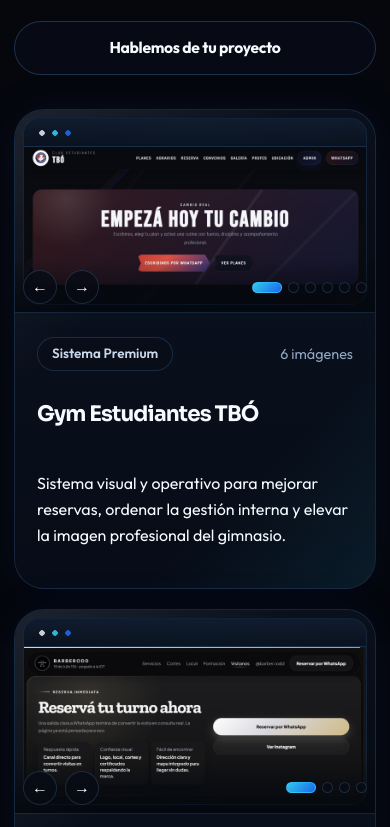
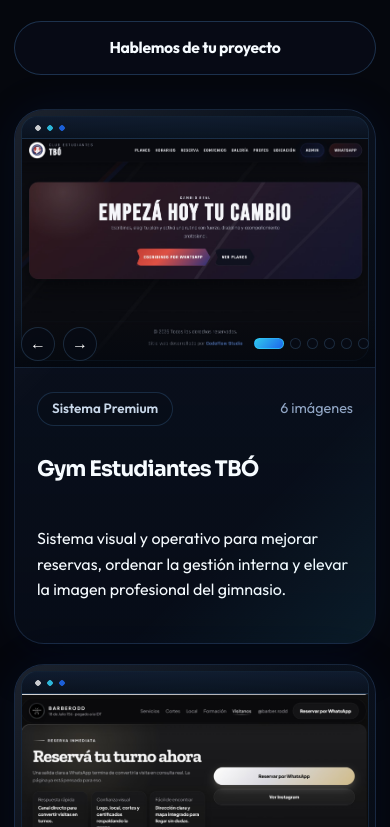
Before and after one commit to juansum742/codeflow-studio, a website: page index.html in a window 390 px wide. Shown: the part 6477-7304 px from the top of the page. Drawn offline with Linux system fonts and the light colour scheme.

Commit message:
Increase mobile portfolio preview fill

```diff
--- a/styles.css
+++ b/styles.css
@@ -1514,7 +1514,7 @@ code {
   }
 
   .project-slider {
-    aspect-ratio: 16 / 9;
+    aspect-ratio: 7 / 5;
     overflow: hidden;
   }
 
@@ -1532,12 +1532,12 @@ code {
 
   .project-slider.has-controls .project-slide::after {
     display: block;
-    height: 54px;
+    height: 46px;
     background: linear-gradient(180deg, transparent, rgba(4, 8, 15, 0.86));
   }
 
   .project-viewport {
-    inset: 8px;
+    inset: 6px;
     border-radius: 16px;
     border: 1px solid rgba(103, 176, 255, 0.14);
     background:
@@ -1552,12 +1552,12 @@ code {
     content: "";
     position: absolute;
     inset: 0 0 auto;
-    height: 28px;
+    height: 22px;
     border-bottom: 1px solid rgba(103, 176, 255, 0.12);
     background:
-      radial-gradient(circle at 18px 14px, rgba(255, 255, 255, 0.78) 0 2.5px, transparent 3px),
-      radial-gradient(circle at 31px 14px, rgba(52, 217, 255, 0.82) 0 2.5px, transparent 3px),
-      radial-gradient(circle at 44px 14px, rgba(31, 111, 255, 0.82) 0 2.5px, transparent 3px),
+      radial-gradient(circle at 16px 11px, rgba(255, 255, 255, 0.78) 0 2.5px, transparent 3px),
+      radial-gradient(circle at 28px 11px, rgba(52, 217, 255, 0.82) 0 2.5px, transparent 3px),
+      radial-gradient(circle at 40px 11px, rgba(31, 111, 255, 0.82) 0 2.5px, transparent 3px),
       linear-gradient(180deg, rgba(16, 28, 47, 0.96), rgba(10, 18, 31, 0.88));
     pointer-events: none;
     z-index: 1;
@@ -1565,10 +1565,10 @@ code {
 
   .project-slide img {
     position: absolute;
-    inset: 28px 0 0;
+    inset: 22px 0 0;
     display: block;
     width: 100%;
-    height: calc(100% - 28px);
+    height: calc(100% - 22px);
     object-fit: cover;
     object-position: center top;
     padding: 0;
@@ -1581,7 +1581,7 @@ code {
 
   .project-controls {
     position: absolute;
-    inset: auto 8px 8px;
+    inset: auto 6px 6px;
     padding: 0;
     justify-content: space-between;
     gap: 8px;
```
